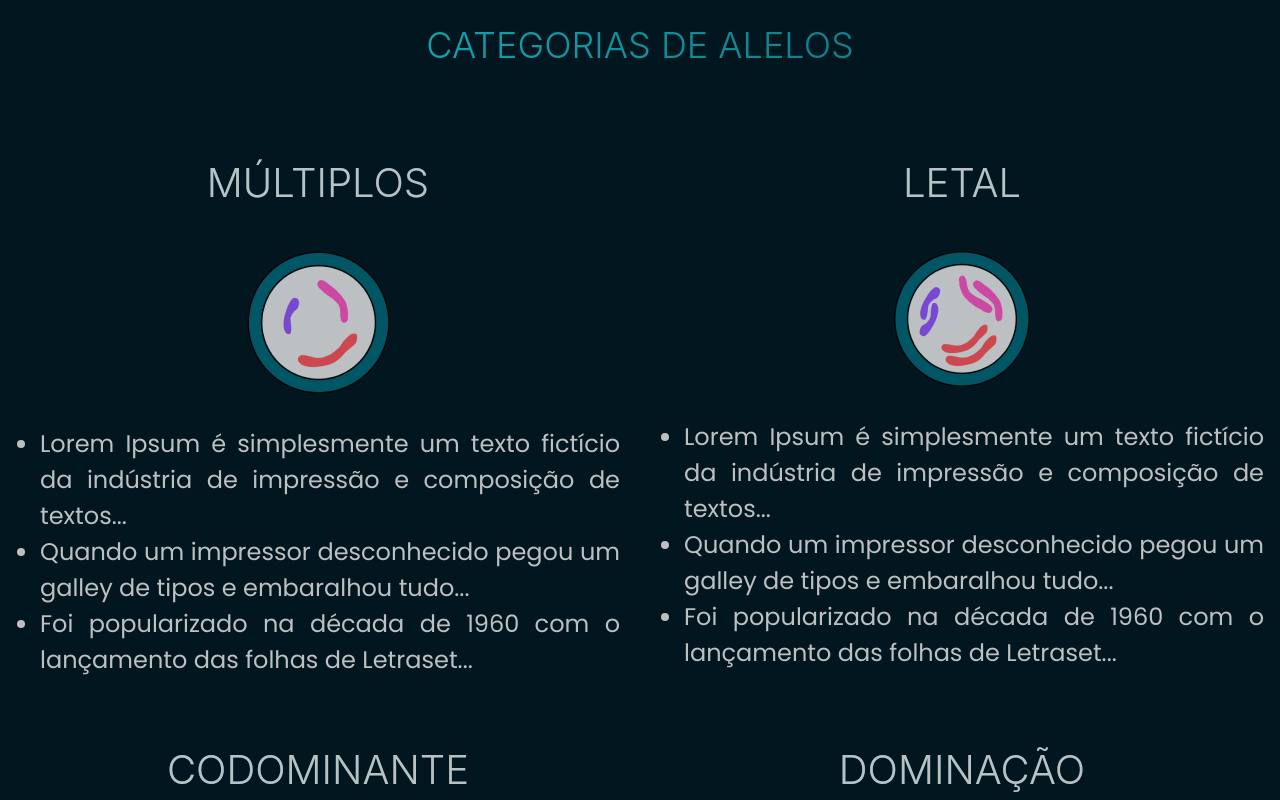
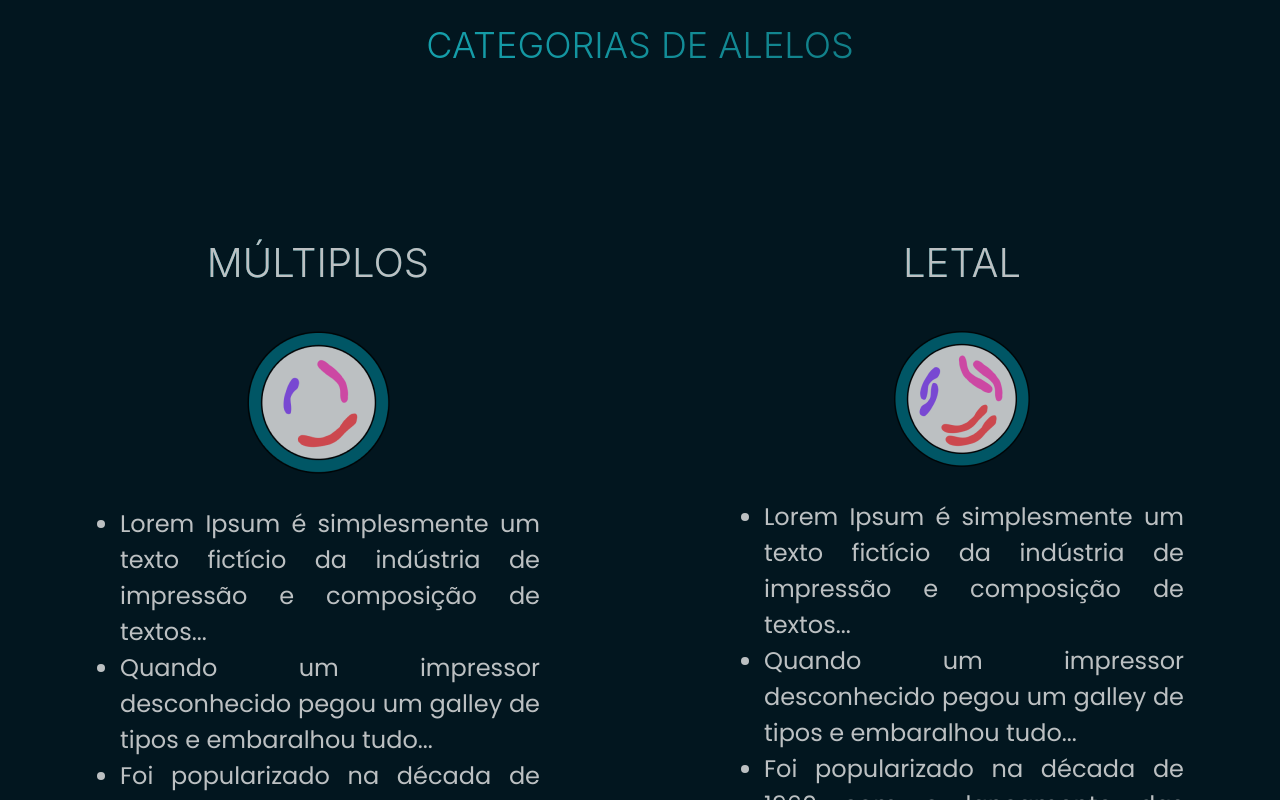
Before and after one commit to Matheus1415/Mendel, a React (Vite) app: page /Alelos in a window 1280 px wide. Shown: the part 900-1700 px from the top of the page. Built offline with nearby package versions, Linux system fonts and the light colour scheme.

Commit message:
Ajustando a margin

```diff
--- a/src/components/AleloCards/index.jsx
+++ b/src/components/AleloCards/index.jsx
@@ -19,6 +19,7 @@ export const AleloCards = ({
             gap="2rem"
             opacity="0.8"
             width={width}
+            margin="5rem"
         >
             <Stack spacing={2}>
                 <Heading color="Primary" variant="PrimaryTitle" fontSize={headingFontSize}>
```
